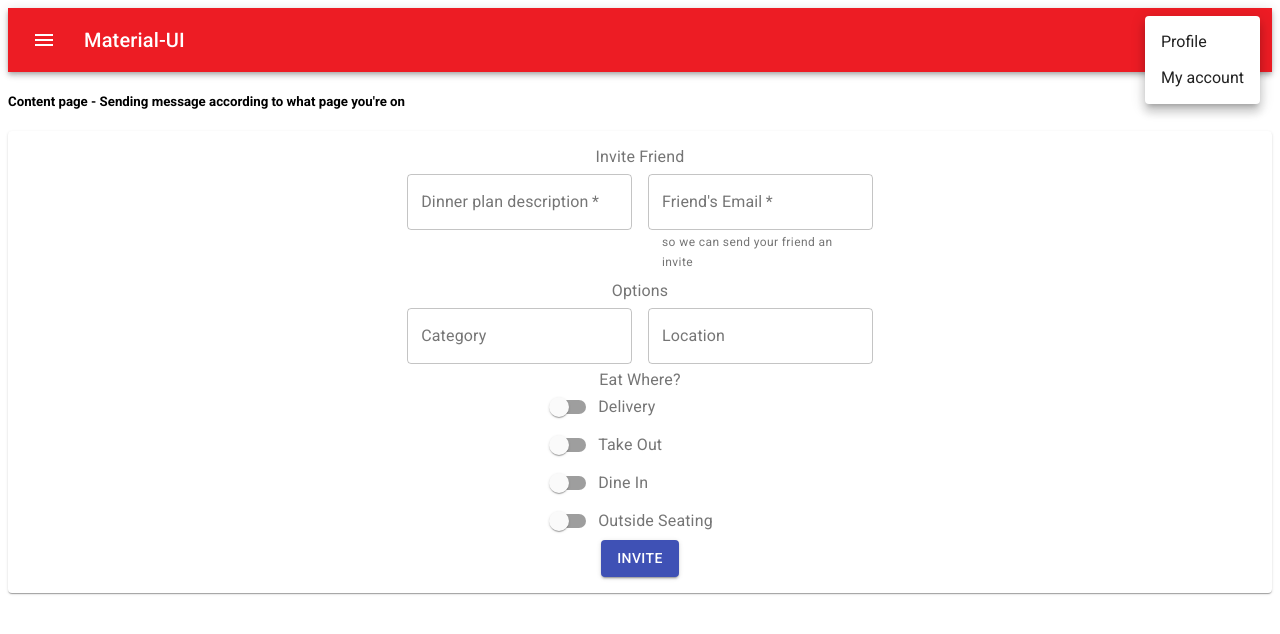
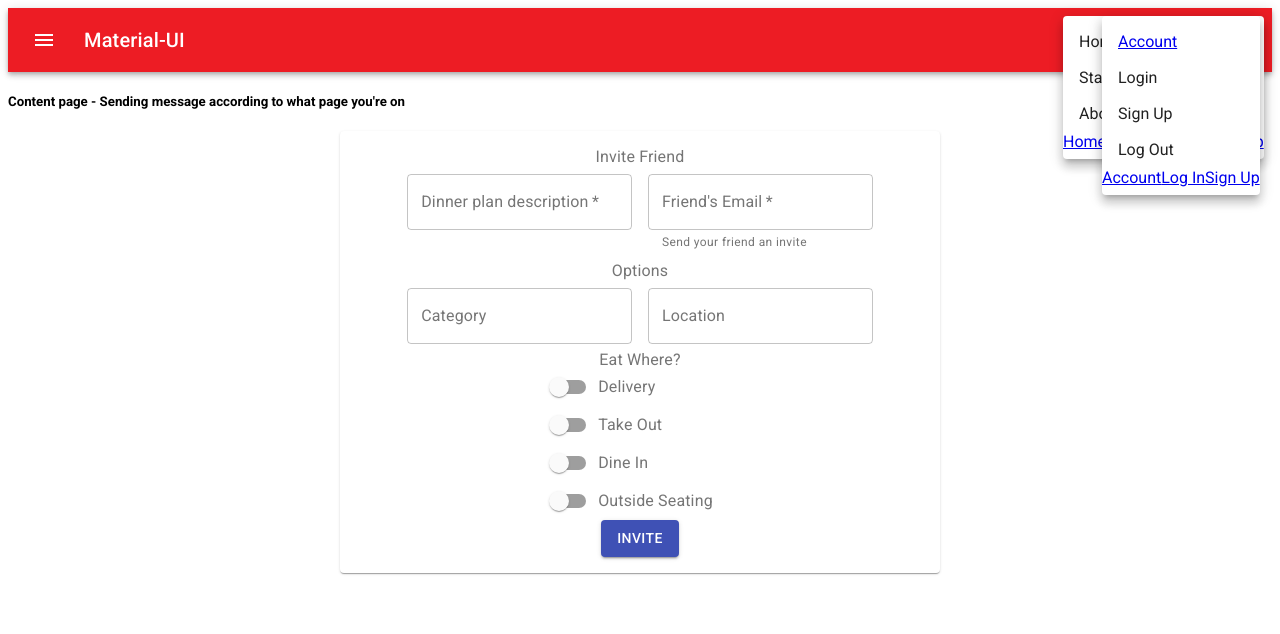
Before and after one commit to Wkoslik/ChiknTindr-Client, a React (Create React App) app: page /invite in a window 1280 px wide. Both pictures are taken after a click on the button 1236 px from the left and 40 px from the top of the page. Shown: the top 634 px of the page. Built offline with nearby package versions, Linux system fonts and the light colour scheme.

Commit message:
after class hours

```diff
--- a/src/components/pages/Invite.js
+++ b/src/components/pages/Invite.js
@@ -77,6 +77,8 @@ const Invite = (props) => {
     },
     root: {
       flexGrow: 1,
+      maxWidth: 600,
+      margin: "0 auto"
     },
   }));
 
@@ -107,7 +109,7 @@ const Invite = (props) => {
                   id="outlined-helperText"
                   label="Friend's Email"
                   defaultValue="email"
-                  helperText="so we can send your friend an invite"
+                  helperText="Send your friend an invite"
                   variant="outlined"
                   value={email}
                   onChange={handleEmail}
--- a/src/components/pages/Preference.js
+++ b/src/components/pages/Preference.js
@@ -49,6 +49,8 @@ const Preference = (props) => {
   const useStyles = makeStyles((theme) => ({
     root: {
       flexGrow: 1,
+      maxWidth: 600,
+      margin: "0 auto"
     },
     paper: {
       padding: theme.spacing(2),
--- a/src/components/pages/Restaurants.js
+++ b/src/components/pages/Restaurants.js
@@ -1,5 +1,3 @@
-import Infocard from './Infocard';
-
 import { useState } from 'react';
 import {
   Grid,
@@ -388,12 +386,12 @@ const Restaurants = (props) => {
                 className={classes.root}
                 nextButton={
                   <Button size="small" onClick={handleConfirm}>
-                    <CheckCircleIcon /> This is it
+                    This is it! <CheckCircleIcon />
                   </Button>
                 }
                 backButton={
                   <Button size="small" onClick={handleNext} disabled={activeStep === maxSteps}>
-                    <CancelIcon /> Nope. Next.
+                    <CancelIcon />  Nope. Next.
                   </Button>
                 }
               />
--- a/src/components/partials/Header.js
+++ b/src/components/partials/Header.js
@@ -288,6 +288,8 @@ import MoreIcon from '@material-ui/icons/MoreVert';
 
 import theme from '../../theme/theme';
 
+// --------------------------------------------------------- styles
+
 const useStyles = makeStyles((theme) => ({
     grow: {
         flexGrow: 1,
@@ -317,11 +319,16 @@ const useStyles = makeStyles((theme) => ({
 
 const Header = (props) => {
     const classes = useStyles();
+    // -------------------------------------------- states
+
     const [anchorEl, setAnchorEl] = useState(null);
+    const [anchorLeftEl, setAnchorLeftEl] = useState(null);
     const [mobileMoreAnchorEl, setMobileMoreAnchorEl] = useState(null);
 
     const isMenuOpen = Boolean(anchorEl);
     const isMobileMenuOpen = Boolean(mobileMoreAnchorEl);
+
+    // -------------------------------------------- e.handlers
 
     const handleProfileMenuOpen = (event) => {
         setAnchorEl(event.currentTarget);
@@ -337,8 +344,11 @@ const Header = (props) => {
     };
 
     const handleMobileMenuOpen = (event) => {
+        console.log(event.currentTarget, 'q123412341234')
         setMobileMoreAnchorEl(event.currentTarget);
     };
+
+    // --------------------------------------------- [logged out] right side menu popup desktop
 
     const menuId = 'primary-search-account-menu';
     const renderMenu = (
@@ -351,10 +361,38 @@ const Header = (props) => {
             open={isMenuOpen}
             onClose={handleMenuClose}
         >
-            <MenuItem onClick={handleMenuClose}>Profile</MenuItem>
-            <MenuItem onClick={handleMenuClose}>My account</MenuItem>
+            <MenuItem onClick={handleMenuClose}><Link onClick={handleMenuClose} className="nav-link" to='/profile'>Account</Link></MenuItem>
+            <MenuItem onClick={handleMenuClose}>Login</MenuItem>
+            <MenuItem onClick={handleMenuClose}>Sign Up</MenuItem>
+            <MenuItem onClick={handleMenuClose}>Log Out</MenuItem>
+            <Link onClick={handleMenuClose} className="nav-link" to='/profile'>Account</Link>
+            <Link onClick={handleMenuClose} className="nav-link" to='/auth/login'>Log In</Link>
+            <Link onClick={handleMenuClose} className="nav-link" to="/auth/signup">Sign Up</Link>
         </Menu>
     );
+
+    // --------------------------------------------- [logged out] left side menu popup desktop
+    const menuLeftId = 'left-side-menu';
+    const renderMenuLeft = (
+        <Menu
+            anchorEl={anchorEl}
+            anchorOrigin={{ vertical: 'top', horizontal: 'left' }}
+            id={menuLeftId}
+            keepMounted
+            transformOrigin={{ vertical: 'top', horizontal: 'left' }}
+            open={isMenuOpen}
+            onClose={handleMenuClose}
+        >
+            <MenuItem onClick={handleMenuClose}>Home</MenuItem>
+            <MenuItem onClick={handleMenuClose}>StartDine</MenuItem>
+            <MenuItem onClick={handleMenuClose}>About</MenuItem>
+            <Link onClick={handleMenuClose} className="nav-link" to='/'>Home</Link>
+            <Link className="nav-link" to='/profile'>Account</Link>
+            <Link className="nav-link" to='/auth/login'>Log In</Link>
+            <Link className="nav-link" to="/auth/signup">Sign Up</Link>
+        </Menu>
+    );
+    // --------------------------------------------- [logged out] right side menu functions mobile
 
     const mobileMenuId = 'primary-search-account-menu-mobile';
     const renderMobileMenu = (
@@ -391,7 +429,10 @@ const Header = (props) => {
 
         </Menu>
     );
-    return (
+
+    // ternary according to logged in/out
+
+    let conditionalLinks = props.currentUser ?
         <div className={classes.root}>
             <ThemeProvider theme={theme}>
                 <div className={classes.grow}>
@@ -402,6 +443,9 @@ const Header = (props) => {
                         className={classes.menuButton}
                         color="inherit"
                         aria-label="open drawer"
+                        aria-controls={menuLeftId}
+                        aria-haspopup="true"
+                        onClick={handleProfileMenuOpen}
                     >
                         <MenuIcon />
                     </IconButton>
@@ -444,6 +488,65 @@ const Header = (props) => {
                 </div>
             </ThemeProvider>
         </div>
+    :
+        <div>
+            <p>not logged in</p>
+        </div>
+
+    return (
+        <div className={classes.root}>
+            <ThemeProvider theme={theme}>
+                <div className={classes.grow}>
+                    <AppBar position="static">
+                    <Toolbar>
+                    <IconButton
+                        edge="start"
+                        className={classes.menuButton}
+                        color="inherit"
+                        aria-label="show more"
+                    >
+                        <MenuIcon />
+                    </IconButton>
+                    <Typography className={classes.title} variant="h6" noWrap>
+                        Material-UI
+                    </Typography>
+                    <div className={classes.grow} />
+                    <div className={classes.sectionDesktop}>
+                        <IconButton aria-label="show 17 new notifications" color="inherit">
+                            <Badge badgeContent={17} color="secondary">
+                            <NotificationsIcon />
+                            </Badge>
+                        </IconButton>
+                        <IconButton
+                            edge="end"
+                            aria-label="account of current user"
+                            aria-controls={menuId}
+                            aria-haspopup="true"
+                            onClick={handleProfileMenuOpen}
+                            color="inherit"
+                        >
+                            <AccountCircle />
+                        </IconButton>
+                    </div>
+                    <div className={classes.sectionMobile}>
+                        <IconButton
+                            aria-label="show more"
+                            aria-controls={mobileMenuId}
+                            aria-haspopup="true"
+                            onClick={handleMobileMenuOpen}
+                            color="inherit"
+                        >
+                            <MoreIcon />
+                        </IconButton>
+                    </div>
+                    </Toolbar>
+                    </AppBar>
+                    {renderMobileMenu}
+                    {renderMenuLeft}
+                    {renderMenu}
+                </div>
+            </ThemeProvider>
+        </div>
     );
 }
 export default Header;
```
